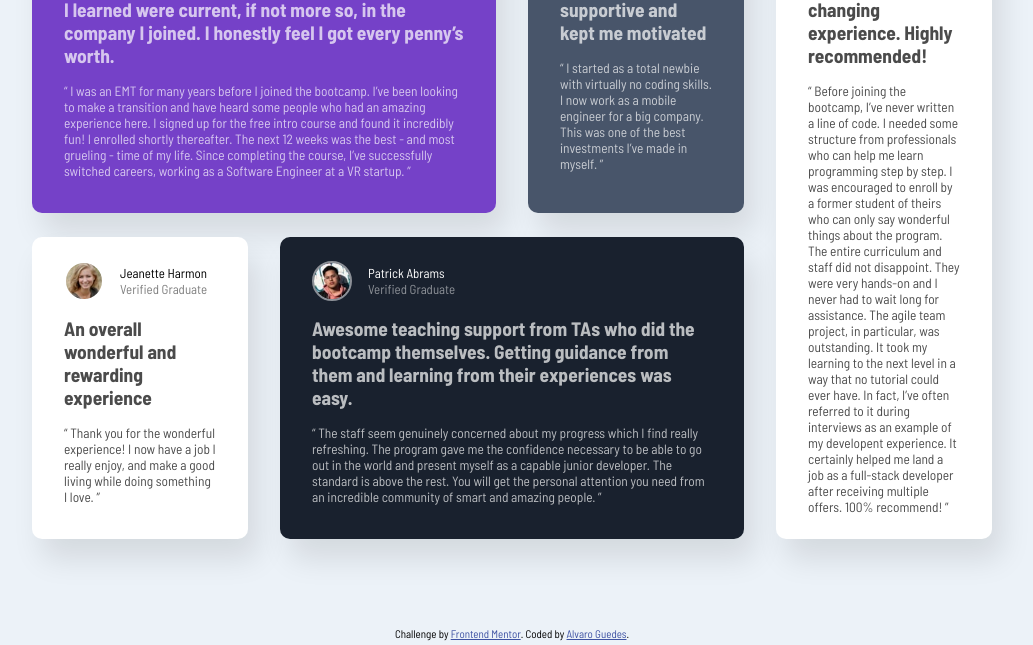
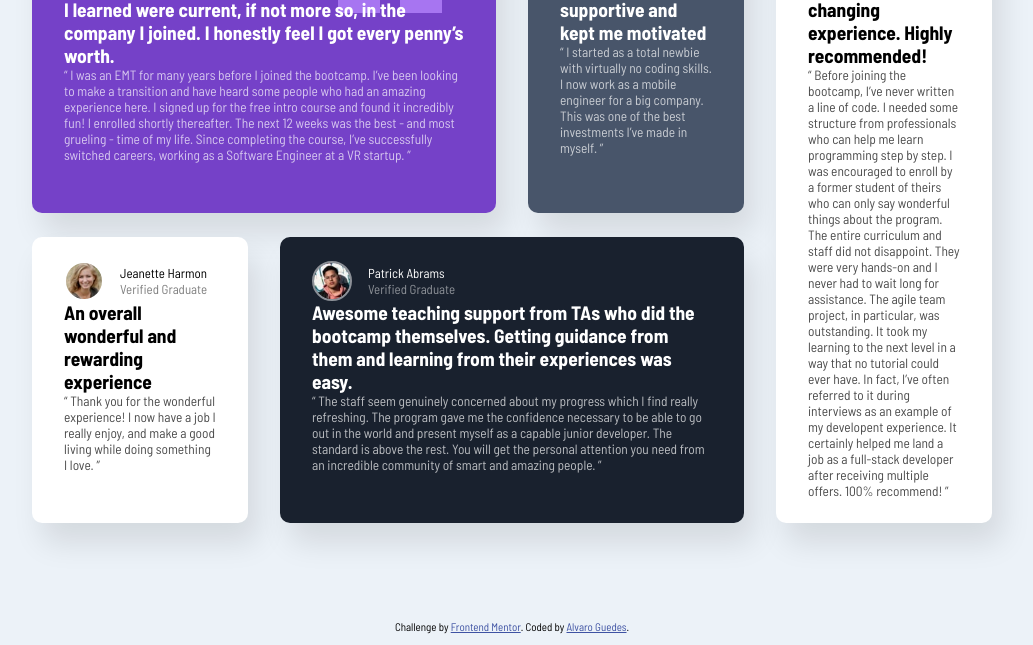
Before and after one commit to alvin-dev/Frontend-Mentor-Testimonials-grid-section, a plain HTML site: page index.html in a window 1280 px wide. Shown: the part 162-807 px from the top of the page, without its empty margins (128-1161 px from the left). Drawn offline with Linux system fonts and the light colour scheme.

Commit message:
change h2 to h1

```diff
--- a/index.html
+++ b/index.html
@@ -33,10 +33,10 @@
         </div>
       </div>
       <div class="testimonial">
-        <h2>
+        <h1>
           I received a job offer mid-course, and the subjects I learned were current, if not more so,
           in the company I joined. I honestly feel I got every penny’s worth.
-        </h2>
+        </h1>
         <p>
           “ I was an EMT for many years before I joined the bootcamp. I’ve been looking to make a
           transition and have heard some people who had an amazing experience here. I signed up
@@ -56,7 +56,7 @@
         </div>
       </header>
       <div class="testimonial">
-        <h2>The team was very supportive and kept me motivated</h2>
+        <h1>The team was very supportive and kept me motivated</h1>
         <p>
           “ I started as a total newbie with virtually no coding skills. I now work as a mobile engineer
           for a big company. This was one of the best investments I’ve made in myself. ”
@@ -73,7 +73,7 @@
         </div>
       </header>
       <div class="testimonial">
-        <h2>An overall wonderful and rewarding experience</h2>
+        <h1>An overall wonderful and rewarding experience</h1>
         <p>
           “ Thank you for the wonderful experience! I now have a job I really enjoy, and make a good living while doing something I love. ”
         </p>
@@ -89,7 +89,7 @@
         </div>
       </header>
       <div class="testimonial">
-        <h2>Awesome teaching support from TAs who did the bootcamp themselves. Getting guidance from them and learning from their experiences was easy.</h2>
+        <h1>Awesome teaching support from TAs who did the bootcamp themselves. Getting guidance from them and learning from their experiences was easy.</h1>
         <p>
           “ The staff seem genuinely concerned about my progress which I find really refreshing. The program gave me the confidence necessary to be able to go out in the world and present myself as a capable junior developer. The standard is above the rest. You will get the personal attention you need from an incredible community of smart and amazing people. ”
         </p>
@@ -105,7 +105,7 @@
         </div>
       </header>
       <div class="testimonial">
-        <h2>Such a life-changing experience. Highly recommended!</h2>
+        <h1>Such a life-changing experience. Highly recommended!</h1>
         <p>
           “ Before joining the bootcamp, I’ve never written a line of code. I needed some structure from
           professionals who can help me learn programming step by step. I was encouraged to enroll by a former
```
